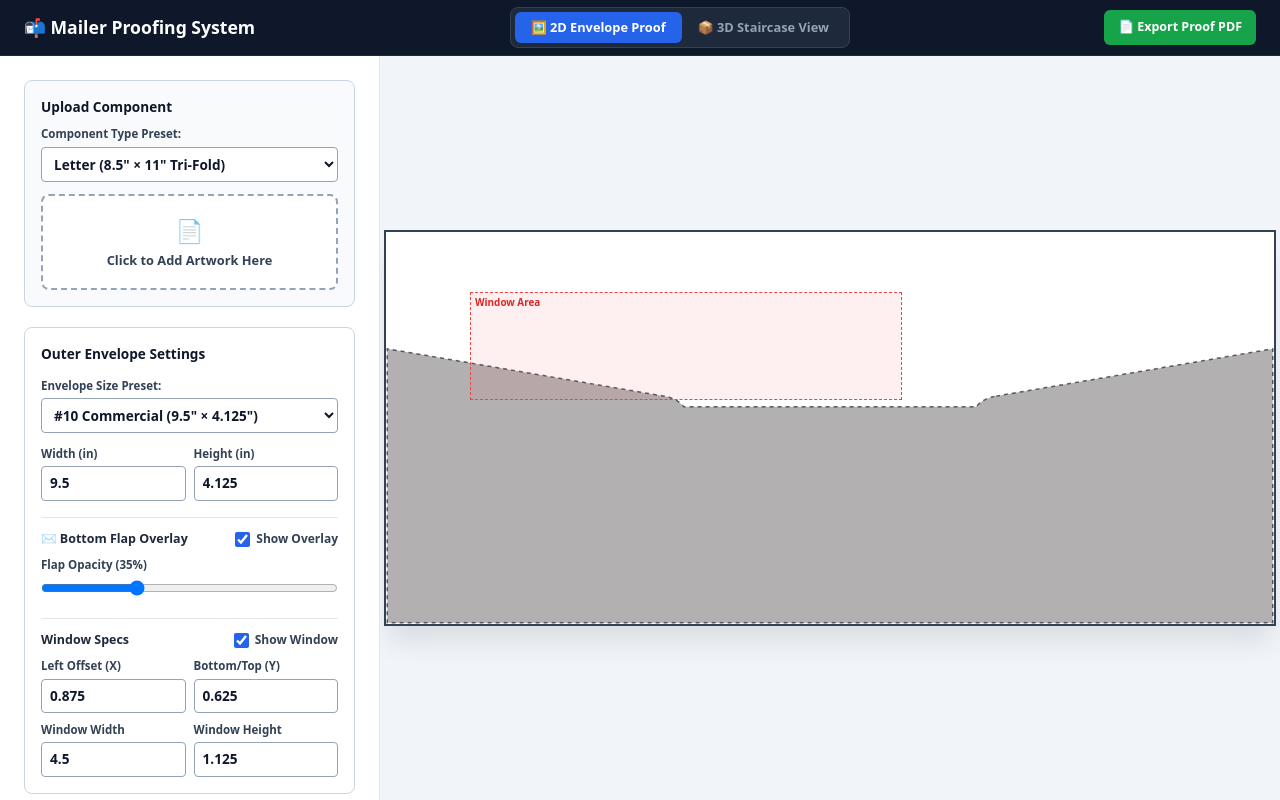
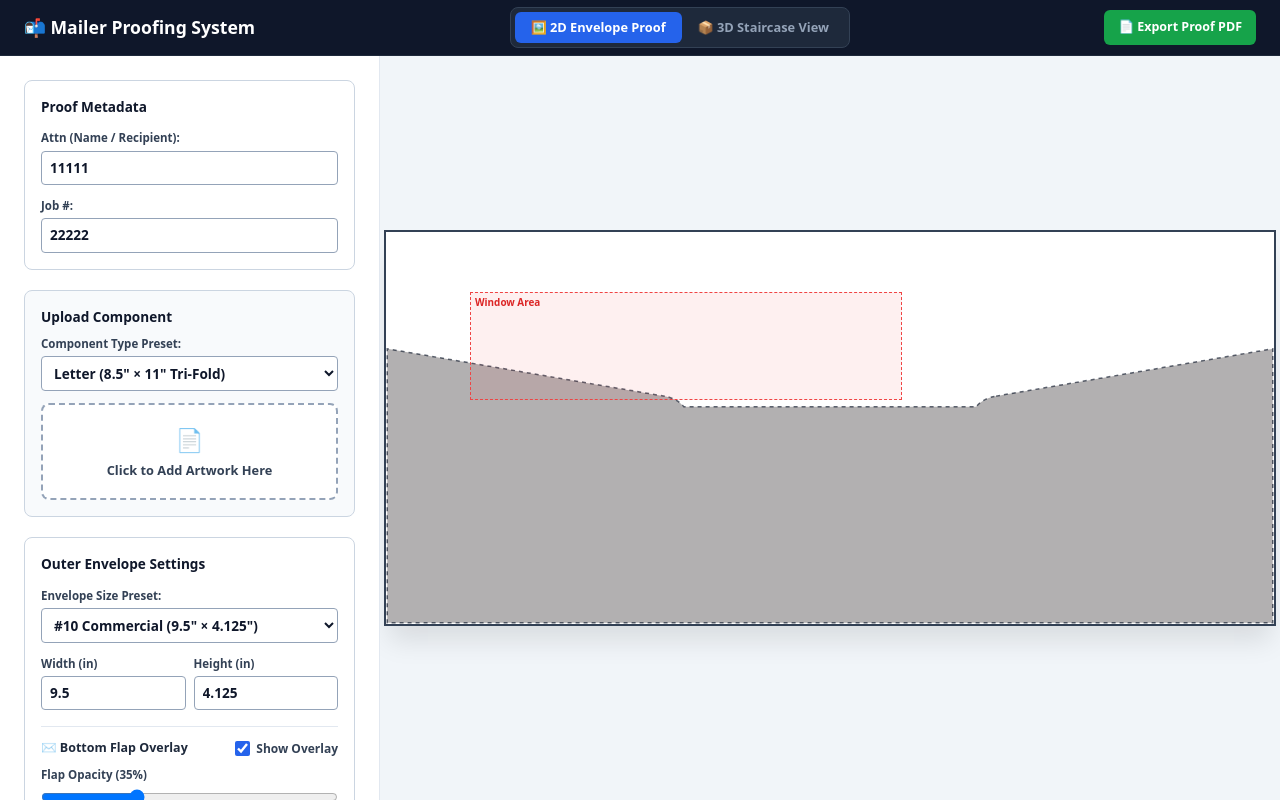
Before and after one commit to mpe-production/Mailer-Proofing-Program, a Next.js app: page / in a window 1280 px wide. Built offline with nearby package versions, Linux system fonts and the light colour scheme.

Commit message:
Add proof metadata user inputs for Attn name and Job number overlay

```diff
--- a/src/app/page.tsx
+++ b/src/app/page.tsx
@@ -4,7 +4,7 @@
 import React, { useState, useEffect, useRef } from 'react';
 import dynamic from 'next/dynamic';
 import html2canvas from 'html2canvas';
-import { PDFDocument } from 'pdf-lib';
+import { PDFDocument, StandardFonts, rgb } from 'pdf-lib';
 import EnvelopeBottomFlap from '@/components/EnvelopeBottomFlap';
 import type { UploadedInsertData, MailerComponentType } from '@/components/PdfDropzone';
 import type { LoadedPdfDocument } from '@/components/StaircaseView';
@@ -287,6 +287,10 @@ function DynamicInsertView({
 export default function DirectMailWorkbench() {
   const [viewMode, setViewMode] = useState<'2d' | '3d'>('2d');
 
+// User Input
+  const [attnName, setAttnName] = useState<string>('11111');
+  const [jobNumber, setJobNumber] = useState<string>('22222');
+
   // Envelope Presets
   const [envelopePreset, setEnvelopePreset] = useState<EnvelopePresetType>('no10_commercial');
   const [envelopeWidth, setEnvelopeWidth] = useState<number>(9.5);
@@ -464,7 +468,7 @@ export default function DirectMailWorkbench() {
     });
   };
 
-// OVERLAY PDF TEMPLATE GENERATOR
+/// OVERLAY PDF TEMPLATE GENERATOR
   const handleExportPdf = async () => {
     const capture2dElement = envelopeWrapperRef.current || envelopeRef.current;
     if (!capture2dElement) return;
@@ -558,7 +562,7 @@ export default function DirectMailWorkbench() {
       }
 
       // -------------------------------------------------------------
-      // 2. CAPTURE & CROP 3D VIEWPORT (HIGH-RES + UNION CARDS BOUNDING BOX)
+      // 2. CAPTURE & CROP 3D VIEWPORT
       // -------------------------------------------------------------
       let img3dData: string | null = null;
       const container3d = staircaseContainerRef.current;
@@ -570,7 +574,6 @@ export default function DirectMailWorkbench() {
         const originalWidth = container3d.style.width;
         const originalHeight = container3d.style.height;
 
-        // Force hi-res viewport off-screen (2400px x 1600px)
         container3d.style.display = 'flex';
         container3d.style.position = 'fixed';
         container3d.style.top = '-9999px';
@@ -578,10 +581,7 @@ export default function DirectMailWorkbench() {
         container3d.style.width = '2400px';
         container3d.style.height = '1600px';
 
-        // Trigger resize for GSAP auto-fit calculation
         window.dispatchEvent(new Event('resize'));
-
-        // Wait 600ms for GSAP animations (0.4s) and DOM layout to fully settle
         await new Promise((resolve) => setTimeout(resolve, 600));
 
         try {
@@ -593,7 +593,6 @@ export default function DirectMailWorkbench() {
             backgroundColor: '#e8e6e7',
           });
 
-          // Measure true union bounding box across ALL rendered 3D cards
           const cardElements = stage3d.querySelectorAll('.stacked-card, [class*="stacked-card"]');
           let minX = Infinity;
           let minY = Infinity;
@@ -688,7 +687,7 @@ export default function DirectMailWorkbench() {
       }
 
       // -------------------------------------------------------------
-      // 3. LOAD PDF TEMPLATE & EMBED IMAGES
+      // 3. LOAD PDF TEMPLATE & EMBED IMAGES & CUSTOM USER INPUT TEXT
       // -------------------------------------------------------------
       const templateRes = await fetch('/templates/mailer-sequence-proof-template.pdf');
       if (!templateRes.ok) {
@@ -699,6 +698,44 @@ export default function DirectMailWorkbench() {
       const pdfDoc = await PDFDocument.load(templateArrayBuffer);
       const page = pdfDoc.getPages()[0];
       const { height: pageHeight } = page.getSize();
+
+      const helveticaBold = await pdfDoc.embedFont(StandardFonts.HelveticaBold);
+
+      // Draw user input values over template placeholder areas
+      // White rectangle overlays to obscure default template text if needed
+      page.drawRectangle({
+        x: 485,
+        y: pageHeight - 78,
+        width: 110,
+        height: 14,
+        color: rgb(1, 1, 1),
+      });
+
+      page.drawRectangle({
+        x: 485,
+        y: pageHeight - 96,
+        width: 110,
+        height: 14,
+        color: rgb(1, 1, 1),
+      });
+
+      // Draw custom Attn: Name
+      page.drawText(attnName, {
+        x: 485,
+        y: pageHeight - 74,
+        size: 10,
+        font: helveticaBold,
+        color: rgb(0, 0, 0),
+      });
+
+      // Draw custom Job #
+      page.drawText(jobNumber, {
+        x: 485,
+        y: pageHeight - 92,
+        size: 10,
+        font: helveticaBold,
+        color: rgb(0, 0, 0),
+      });
 
       const drawImageInBoxProportional = async (
         dataUrl: string,
@@ -840,9 +877,37 @@ export default function DirectMailWorkbench() {
       {/* APP BODY */}
       <div style={{ display: 'flex', flex: 1, overflow: 'hidden' }}>
 
-        {/* SIDEBAR (VISIBLE ONLY IN 2D MODE) */}
+{/* SIDEBAR (VISIBLE ONLY IN 2D MODE) */}
         {viewMode === '2d' && (
           <aside style={{ width: '380px', backgroundColor: '#ffffff', borderRight: '1px solid #e2e8f0', padding: '24px', overflowY: 'auto', display: 'flex', flexDirection: 'column', gap: '20px' }}>
+
+            {/* PROOF METADATA SECTION */}
+            <section style={{ backgroundColor: '#ffffff', padding: '16px', borderRadius: '8px', border: '1px solid #cbd5e1' }}>
+              <h2 style={{ fontSize: '0.85rem', fontWeight: 700, margin: '0 0 12px 0', color: '#0f172a' }}>Proof Metadata</h2>
+
+              <div style={{ marginBottom: '12px' }}>
+                <label style={labelStyle}>Attn (Name / Recipient):</label>
+                <input
+                  type="text"
+                  value={attnName}
+                  onChange={(e) => setAttnName(e.target.value)}
+                  placeholder="e.g. John Doe"
+                  style={inputStyle}
+                />
+              </div>
+
+              <div>
+                <label style={labelStyle}>Job #:</label>
+                <input
+                  type="text"
+                  value={jobNumber}
+                  onChange={(e) => setJobNumber(e.target.value)}
+                  placeholder="e.g. 12345"
+                  style={inputStyle}
+                />
+              </div>
+            </section>
+
             {/* UPLOADER */}
             <section style={{ backgroundColor: '#f8fafc', padding: '16px', borderRadius: '8px', border: '1px solid #cbd5e1' }}>
               <h2 style={{ fontSize: '0.85rem', fontWeight: 700, margin: '0 0 8px 0', color: '#0f172a' }}>Upload Component</h2>
```
